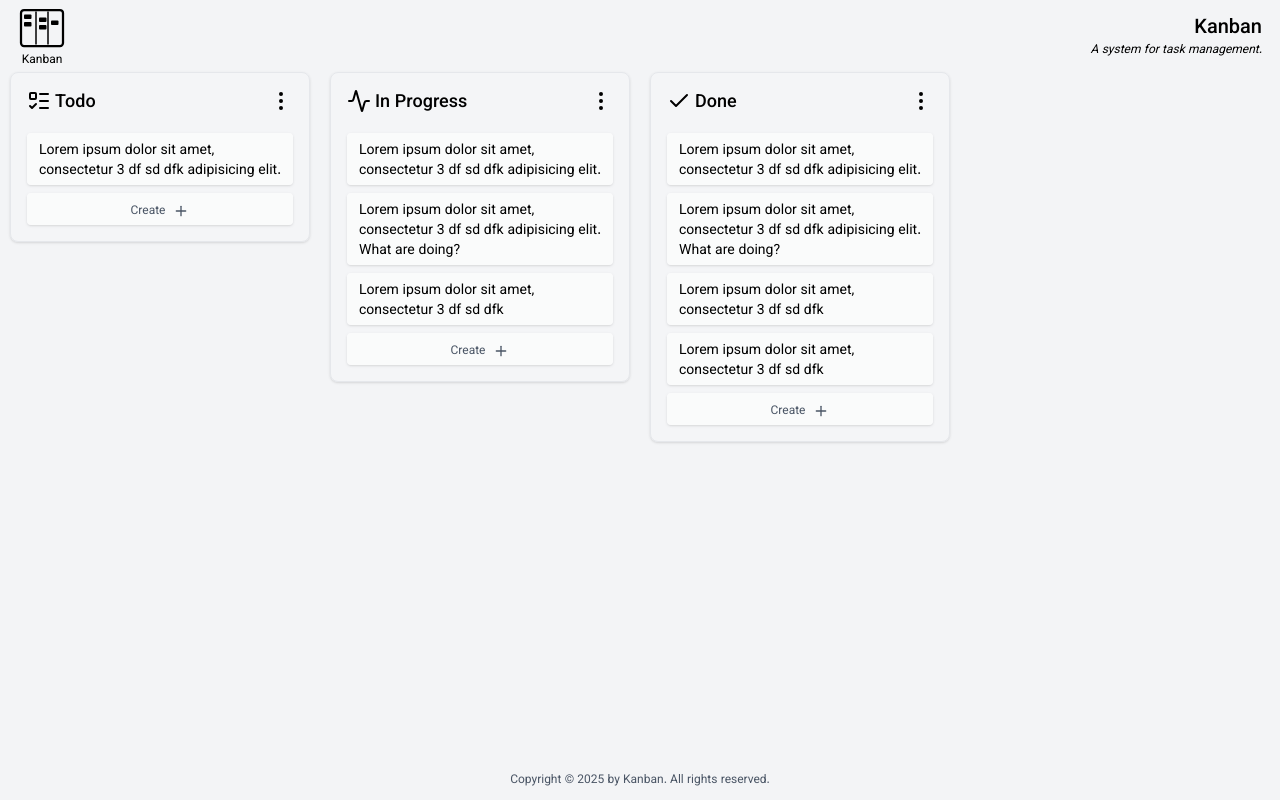
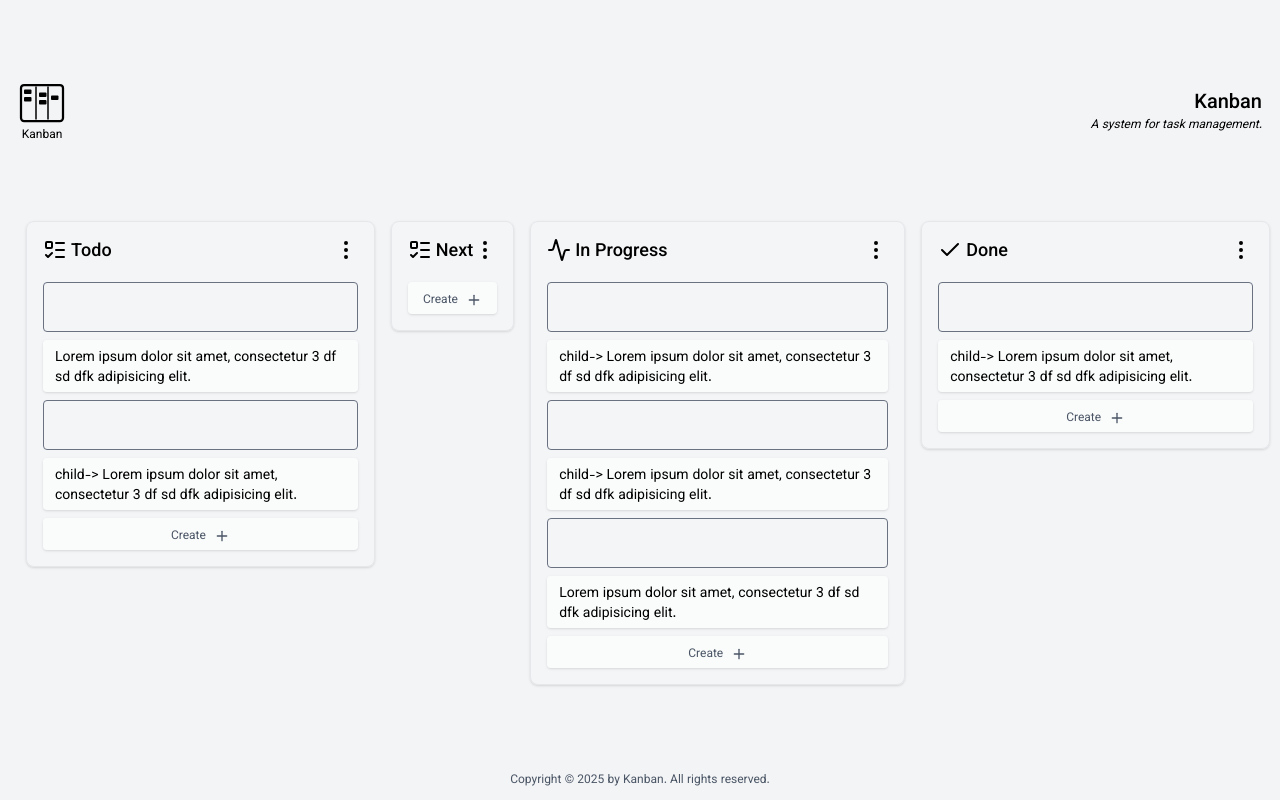
Before and after one commit to Jawed-Poya/Kanban, a React (Vite) app: page / in a window 1280 px wide. Built offline with nearby package versions, Linux system fonts and the light colour scheme.

Commit message:
Add some form functions & drag & drop for test.

```diff
--- a/src/components/board-card/Card.tsx
+++ b/src/components/board-card/Card.tsx
@@ -1,25 +1,128 @@
 import { MoreVertical } from "lucide-react";
-import { type PropsWithChildren, ReactNode } from "react";
+import { type PropsWithChildren } from "react";
+import { Item as CardType, Item } from "../board/Board";
+import { useBoardStore } from "@/store/useBoardStore";
+import { cn } from "@/lib/cn";
 
 type CardProps = PropsWithChildren<{
-    label: ReactNode;
+    card: CardType;
+    index: number;
 }>;
 
-const Card = ({ label, children }: CardProps) => {
+type DropAreaProps = {
+    onDragEnter: () => void;
+    onDragLeave?: () => void;
+};
+
+const DropArea = ({ onDragEnter, onDragLeave }: DropAreaProps) => {
+    const activeDrag = useBoardStore((state) => state.activeDrag);
     return (
         <div
+            onDragEnter={(e) => {
+                const element = e.target as HTMLDivElement;
+
+                if (activeDrag?.dragItem?.parent) {
+                    element.classList.add("drag-hover");
+                }
+
+                onDragEnter();
+            }}
+            onDragLeave={(e) => {
+                const element = e.target as HTMLDivElement;
+                element.classList.remove("drag-hover");
+
+                if (onDragLeave) onDragLeave();
+            }}
+            className={cn("p-2 h-full")}
+        ></div>
+    );
+};
+
+const Card = ({ card, index, children }: CardProps) => {
+    const { setActiveDrag, activeDrag, boardItems, setBoardItems } =
+        useBoardStore();
+
+    return (
+        <>
+            <DropArea
+                onDragEnter={() => {
+                    setActiveDrag({
+                        dragItem: activeDrag?.dragItem,
+                        dragToOrder: index,
+                    });
+                }}
+                onDragLeave={() => {
+                    console.log("Drag Leave!!!");
+                }}
+            />
+            <div
+                data-card={card.id}
                 draggable
+                onDragStart={(e) => {
+                    const cardElement = e.target as HTMLDivElement;
+                    if (cardElement.dataset.card) {
+                        setActiveDrag({
+                            dragItem: card,
+                        });
+                    }
+                }}
+                onDragEnd={() => {
+                    if (activeDrag?.dragItem?.parent != null) return;
+
+                    if (!boardItems) return;
+
+                    // let newItems = boardItems.map((i) => {
+                    //     if (i.id === activeDrag?.dragItem.id) {
+                    //         return {
+                    //             ...i,
+                    //             order: activeDrag?.dragToOrder ?? i.order,
+                    //             parent: i.parent,
+                    //         } as Item;
+                    //     }
+                    //     return i;
+                    // });
+
+                    if (activeDrag?.dragItem?.parent == null) {
+                        if (
+                            activeDrag?.dragToParentOrder == undefined ||
+                            activeDrag?.dragItem?.parent == undefined
+                        )
+                            return;
+
+                        // boardItems[activeDrag?.dragToParentOrder] =
+                        //     boardItems[activeDrag?.dragItem?.parent];
+                    }
+
+                    const newItems = boardItems.map((item) => {
+                        if (item.id == activeDrag?.dragItem?.id) {
+                            return {
+                                ...item,
+                                order: activeDrag?.dragToOrder,
+                            } as Item;
+                        }
+                        return item;
+                    });
+
+                    console.log(newItems);
+
+                    // newItems = newItems.sort((a, b) => {
+                    //     return a.order - b.order;
+                    // });
+
+                    // setBoardItems(newItems);
+                }}
                 className={
                     "p-4 bg-white/10 border border-gray-200 rounded-lg shadow"
                 }
             >
                 <div className={"card-header flex justify-between "}>
-                <h3 className={"text-lg font-medium"}>{label}</h3>
+                    <h3 className={"text-lg font-medium"}>{card.content}</h3>
                     <MoreVertical className={"cursor-pointer"} />
                 </div>
 
                 <div className={"card-body min-h-[90%] mt-4"}>{children}</div>
             </div>
+        </>
     );
 };
 
--- a/src/components/board/Board.tsx
+++ b/src/components/board/Board.tsx
@@ -1,122 +1,164 @@
-import {PropsWithChildren, ReactNode} from "react";
+import { PropsWithChildren, ReactNode, useEffect } from "react";
 
 import BoardFooter from "@/components/board/BoardFooter.tsx";
 import BoardHeader from "@/components/board/BoardHeader.tsx";
 import BoardContent from "@/components/board/BoardContent.tsx";
 import Card from "@/components/board-card/Card.tsx";
-import {cn} from "@/lib/cn.ts";
+import { cn } from "@/lib/cn.ts";
 import CardForm from "@/components/card-item/CardForm.tsx";
 import List from "@/components/card-item/List.tsx";
 import ListItem from "@/components/card-item/ListItem.tsx";
-import {Activity, Check, LucideListTodo} from "lucide-react";
+import { Activity, Check, LucideListTodo } from "lucide-react";
+import { useBoardStore } from "@/store/useBoardStore";
 
 type BoardProps = PropsWithChildren<{
     className?: string;
 }>;
 
-export interface BaseItem {
+export interface Item {
     id: string;
     content: ReactNode;
+    parent: number | null;
+    order: number;
 }
 
-export interface ListItem extends BaseItem {
-    type?: "list-item";
-}
-
-export interface Card extends BaseItem {
-    type?: "card";
-    children: ListItem[];
-}
-
-
-const boardsItems: Card[] = [
+const boardsItems: Item[] = [
     {
         id: "1",
-        content: <div className={"flex items-center gap-1"}>
+        content: (
+            <div className={"flex items-center gap-1"}>
                 <LucideListTodo className={"-mt-1"} />
                 Todo
-        </div>,
-        children: [
+            </div>
+        ),
+        parent: null,
+        order: 0,
+    },
     {
-                id: "1",
-                content: "Lorem ipsum dolor sit amet, consectetur 3 df sd dfk  adipisicing elit.",
-            }
-        ],
+        id: "12",
+        content: (
+            <div className={"flex items-center gap-1"}>
+                <LucideListTodo className={"-mt-1"} />
+                Next
+            </div>
+        ),
+        parent: null,
+        order: 3,
     },
     {
         id: "2",
-        content: <div className={"flex items-center gap-1"}>
+        content: (
+            <div className={"flex items-center gap-1"}>
                 <Activity className={"-mt-1"} />
                 In Progress
-        </div>,
-        children: [
-            {
-                id: "1",
-                content: "Lorem ipsum dolor sit amet, consectetur 3 df sd dfk  adipisicing elit.",
+            </div>
+        ),
+        parent: null,
+        order: 1,
     },
     {
-                id: "2",
-                content: "Lorem ipsum dolor sit amet, consectetur 3 df sd dfk  adipisicing elit. What are doing?",
+        id: "4",
+        parent: 0,
+        content:
+            "Lorem ipsum dolor sit amet, consectetur 3 df sd dfk  adipisicing elit.",
+        order: 0,
+    },
+    {
+        id: "5",
+        parent: 0,
+        content:
+            "child-> Lorem ipsum dolor sit amet, consectetur 3 df sd dfk  adipisicing elit.",
+        order: 1,
+    },
+    {
+        id: "6",
+        parent: 1,
+        content:
+            "child-> Lorem ipsum dolor sit amet, consectetur 3 df sd dfk  adipisicing elit.",
+        order: 0,
+    },
+    {
+        id: "7",
+        parent: 2,
+        content:
+            "child-> Lorem ipsum dolor sit amet, consectetur 3 df sd dfk  adipisicing elit.",
+        order: 0,
+    },
+    {
+        id: "8",
+        parent: 1,
+        content:
+            "child-> Lorem ipsum dolor sit amet, consectetur 3 df sd dfk  adipisicing elit.",
+        order: 1,
+    },
+    {
+        id: "9",
+        parent: 1,
+        content:
+            "Lorem ipsum dolor sit amet, consectetur 3 df sd dfk  adipisicing elit.",
+        order: 2,
     },
     {
         id: "3",
-                content: "Lorem ipsum dolor sit amet, consectetur 3 df sd dfk",
-            }
-        ],
-    },
-    {
-        id: "3",
-        content: <div className={"flex items-center gap-1"}>
+        parent: null,
+        content: (
+            <div className={"flex items-center gap-1"}>
                 <Check className={"-mt-1"} />
                 Done
-        </div>,
-        children: [
-            {
-                id: "1",
-                content: "Lorem ipsum dolor sit amet, consectetur 3 df sd dfk  adipisicing elit.",
-            },
-            {
-                id: "2",
-                content: "Lorem ipsum dolor sit amet, consectetur 3 df sd dfk  adipisicing elit. What are doing?",
-            },
-            {
-                id: "3",
-                content: "Lorem ipsum dolor sit amet, consectetur 3 df sd dfk",
-            },
-            {
-                id: "4",
-                content: "Lorem ipsum dolor sit amet, consectetur 3 df sd dfk",
-            }
-        ],
+            </div>
+        ),
+        order: 2,
     },
 ];
 
-const Board = ({className}: BoardProps)=> {
+const Board = ({ className }: BoardProps) => {
+    const { boardItems, setBoardItems } = useBoardStore();
+
+    useEffect(() => {
+        setBoardItems(boardsItems);
+    }, []);
+
+    const cards = boardItems?.filter((x) => x.parent == null);
+    const items = boardItems
+        ?.filter((x) => x.parent != null)
+        .sort((a, b) => a.order - b.order);
+
     return (
         <>
             <div className={cn("board grid items-end-safe", className)}>
                 <BoardHeader />
 
                 <BoardContent>
-                    {boardsItems.map((item) => (
-                        <Card label={item.content} key={item.id}>
+                    {cards?.map(
+                        (card, idx) =>
+                            card.parent == null && (
+                                <Card index={idx} card={card} key={card.id}>
                                     <List>
-                                {item.children.map((i)=> (
-                                    <ListItem key={i.id}>
-                                        {i.content}
+                                        {items?.map(
+                                            (item) =>
+                                                item.parent == card.order && (
+                                                    <ListItem
+                                                        parentOrder={card.order}
+                                                        dragOrder={item.order}
+                                                        item={item}
+                                                        key={item.id}
+                                                    >
+                                                        {item.content}
                                                     </ListItem>
-                                ))}
-                                <CardForm id={item.id} />
+                                                )
+                                        )}
+                                        <CardForm id={card.id} />
                                     </List>
                                 </Card>
-                    ))}
+                            )
+                    )}
                 </BoardContent>
 
                 <BoardFooter />
             </div>
         </>
     );
-}
+};
 
 export { type BoardProps };
 
--- a/src/components/board/BoardContent.tsx
+++ b/src/components/board/BoardContent.tsx
@@ -1,10 +1,14 @@
-import {BoardProps} from "@/components/board/Board.tsx";
-import {cn} from "@/lib/cn.ts";
+import { BoardProps } from "@/components/board/Board.tsx";
+import { cn } from "@/lib/cn.ts";
 
 const BoardContent = ({ className, children }: BoardProps) => {
     return (
         <main
-            className={cn("grid auto-cols-[300px] grid-flow-col items-start gap-5 w-auto min-h-[calc(100vh_-_112px)]", className)}>
+            className={cn(
+                "grid auto-cols-[minmax(10px, 300px)] grid-flow-col items-start w-auto",
+                className
+            )}
+        >
             {children}
         </main>
     );
--- a/src/components/card-item/CardForm.tsx
+++ b/src/components/card-item/CardForm.tsx
@@ -1,41 +1,62 @@
-import {Calendar, CornerDownLeft, Plus} from "lucide-react";
-import {cn} from "@/lib/cn.ts";
-import {useBoardStore} from "@/store/useBoardStore.ts";
+import { Calendar, CornerDownLeft, Plus } from "lucide-react";
+import { cn } from "@/lib/cn.ts";
+import { useBoardStore } from "@/store/useBoardStore.ts";
 
 type CardFormProps = {
     className?: string;
     id: string;
-}
+};
 
-const CardForm = ({className, id}: CardFormProps) => {
-    const {openFormId, setOpenFormId} = useBoardStore();
+const CardForm = ({ className, id }: CardFormProps) => {
+    const { openFormId, setOpenFormId } = useBoardStore();
 
     const isOpen = openFormId === id;
 
-    const handleToggleCreate = ()=> {
+    const handleToggleCreate = () => {
+        const handleKeyDown = (e: KeyboardEvent) => {
+            const code = e.code.toLowerCase();
+            if (code == "escape") {
+                setOpenFormId(null);
+            }
+        };
+
         setOpenFormId(isOpen ? null : id);
-    }
+        document.addEventListener("keydown", handleKeyDown);
+    };
 
     return (
-        <li className={cn("shadow rounded px-3 pt-2 pb-1 bg-white/60 ", className)}>
+        <li
+            className={cn(
+                "shadow rounded px-3 pt-2 pb-1 bg-white/60 ",
+                className
+            )}
+        >
             <button
                 tabIndex={0}
                 onClick={handleToggleCreate}
-                className={"w-full h-5 text-gray-600 text-xs flex gap-2 items-center justify-center cursor-pointer"}>
+                className={
+                    "w-full h-5 text-gray-600 text-xs flex gap-2 items-center justify-center cursor-pointer"
+                }
+            >
                 <span className={""}>Create</span>
-                <Plus size={"16px"}/>
+                <Plus size={"16px"} />
             </button>
 
             {isOpen && (
                 <>
-                    <textarea autoFocus className={"p-2 border-none w-full h-20 resize-none focus:outline-none"}></textarea>
+                    <textarea
+                        autoFocus
+                        className={
+                            "p-2 border-none w-full h-20 resize-none focus:outline-none"
+                        }
+                    ></textarea>
                     <div className={"text-gray-500 p-2 flex justify-between"}>
-                        <Calendar/>
+                        <Calendar />
 
-                        <CornerDownLeft className={"cursor-pointer"}/>
+                        <CornerDownLeft className={"cursor-pointer"} />
                     </div>
                 </>
-                )}
+            )}
         </li>
     );
 };
--- a/src/components/card-item/ListItem.tsx
+++ b/src/components/card-item/ListItem.tsx
@@ -1,12 +1,79 @@
-import {cn} from "@/lib/cn.ts";
-import {BoardProps} from "@/components/board/Board.tsx";
-import {Edit} from "lucide-react";
+import { cn } from "@/lib/cn.ts";
+import { BoardProps, Item } from "@/components/board/Board.tsx";
+import { Edit } from "lucide-react";
+import { useRef } from "react";
+import { useBoardStore } from "@/store/useBoardStore";
 
-const ListItem = ({className, children}: BoardProps) => {
+type ListItemProps = BoardProps & {
+    item: Item;
+    dragOrder: number;
+    parentOrder: number;
+};
+
+const ListItem = ({
+    className,
+    item,
+    children,
+    dragOrder,
+    parentOrder,
+}: ListItemProps) => {
+    const listItem = useRef<HTMLLIElement | null>(null);
+    const { activeDrag, setActiveDrag } = useBoardStore();
+
     return (
-        <li draggable className={cn("text-sm overflow-hidden hover:ps-6 transition-[padding] relative group shadow rounded px-3 pt-2 pb-1 bg-white/60 ", className)}>
+        <>
+            <li
+                onDragEnter={() => {
+                    if (activeDrag?.dragItem?.parent != null) {
+                        setActiveDrag({
+                            ...activeDrag,
+                            dragToOrder: dragOrder,
+                            dragToParentOrder: parentOrder,
+                        });
+                    }
+                }}
+                onDragLeave={() => {
+                    // if (
+                    //     activeDrag?.dragItem.id === activeDrag?.dragToOrder &&
+                    //     activeDrag?.dragItem.parent ===
+                    //         activeDrag?.dragToParentOrder
+                    // ) {
+                    //     return;
+                    // }
+                }}
+                className="border border-gray-500 rounded  min-h-[50px]"
+            ></li>
+            <li
+                ref={listItem}
+                data-id={item.id}
+                draggable
+                onDragStart={(e) => {
+                    const listItem = e.target as HTMLLIElement;
 
-            <input type={"radio"} className={"group-hover:-translate-x-[18px] absolute -translate-x-7 transition-transform"} />
+                    if (listItem.dataset.id) {
+                        setActiveDrag({
+                            dragItem: item,
+                            dragToOrder: undefined,
+                            dragToParentOrder: undefined,
+                        });
+                    }
+                }}
+                onDragEnd={() => {
+                    if (activeDrag?.dragItem?.parent == null) return;
+
+                    setActiveDrag(null);
+                }}
+                className={cn(
+                    "text-sm overflow-hidden hover:ps-6 transition-[padding] relative group shadow rounded px-3 pt-2 pb-1 bg-white/60 ",
+                    className
+                )}
+            >
+                <input
+                    type={"radio"}
+                    className={
+                        "group-hover:-translate-x-[18px] absolute -translate-x-7 transition-transform"
+                    }
+                />
 
                 {children}
 
@@ -25,8 +92,8 @@ const ListItem = ({className, children}: BoardProps) => {
                     <Edit size={"16px"} />
                 </button>
             </li>
+        </>
     );
-}
-
+};
 
 export default ListItem;
--- a/src/store/useBoardStore.ts
+++ b/src/store/useBoardStore.ts
@@ -1,12 +1,28 @@
-import { create } from 'zustand';
+import { Item } from "@/components/board/Board";
+import { create } from "zustand";
 
+type ActiveDrag = {
+    dragItem?: Item;
+    dragToParentOrder?: number;
+    dragToOrder?: number;
+};
 
 type BoardStore = {
     openFormId: string | null;
     setOpenFormId: (openFormId: string | null) => void;
-}
+    activeDrag: ActiveDrag | null;
+    setActiveDrag: (activeDrag: ActiveDrag | null) => void;
+
+    boardItems: Item[] | undefined;
+    setBoardItems: (boardItems: Item[] | undefined) => void;
+};
 
 export const useBoardStore = create<BoardStore>((set) => ({
     openFormId: null,
-    setOpenFormId: (id) => set({ openFormId: id }),
+    setOpenFormId: (openFormId) => set({ openFormId }),
+    activeDrag: null,
+    setActiveDrag: (activeDrag) => set({ activeDrag }),
+
+    boardItems: undefined,
+    setBoardItems: (boardItems) => set({ boardItems }),
 }));
```
Also changed, not shown: src/index.css (+7 -3 lines). Lines whose indentation alone changed are shown as unchanged.
